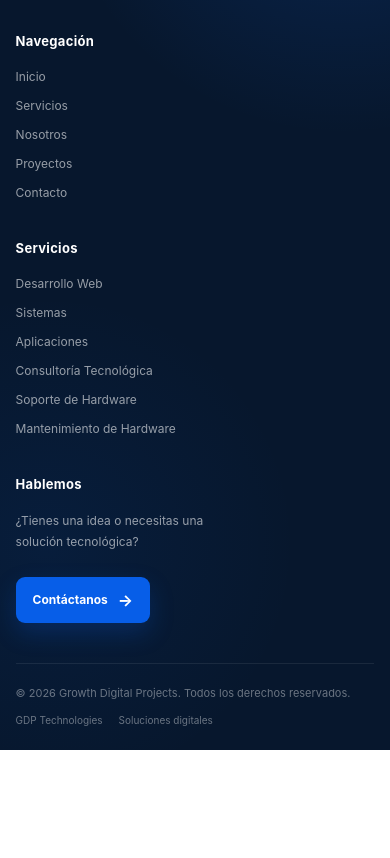
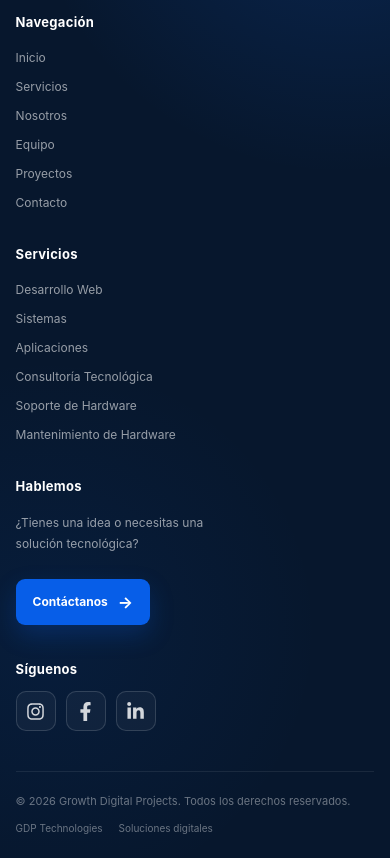
Before and after one commit to dylanpc25/GDP-Technologies, a React (Vite) app: page /contacto in a window 390 px wide. Shown: the part 4680-5538 px from the top of the page. Before the commit the page ends 5430 px from the top, so only its background shows below. Built offline with nearby package versions, Linux system fonts and the light colour scheme.

Commit message:
redes sociales

```diff
--- a/package.json
+++ b/package.json
@@ -12,6 +12,7 @@
   "dependencies": {
     "react": "^19.2.8",
     "react-dom": "^19.2.8",
+    "react-icons": "^5.7.0",
     "react-router-dom": "^7.18.2"
   },
   "devDependencies": {
--- a/src/components/Footer/Footer.module.css
+++ b/src/components/Footer/Footer.module.css
@@ -1,5 +1,5 @@
 /* ==============================
-   FOOTER asdadsa
+   FOOTER
 ================================ */
 
 .footer {
@@ -55,13 +55,8 @@
   max-width: 330px;
 }
 
-/*
-  Tarjeta del logo.
+/* Tarjeta del logo */
 
-  Se aclara el fondo para que la P
-  oscura del logo tenga suficiente
-  contraste.
-*/
 .logoBox {
   position: relative;
 
@@ -108,6 +103,7 @@
 }
 
 /* Glow interior */
+
 .logoBox::before {
   content: "";
 
@@ -131,6 +127,7 @@
 }
 
 /* Logo */
+
 .logo {
   position: relative;
 
@@ -274,6 +271,93 @@
 }
 
 /* ==============================
+   REDES SOCIALES
+================================ */
+
+.socialSection {
+  margin-top: 25px;
+}
+
+.socialSection h3 {
+  margin: 0 0 14px;
+
+  color: #ffffff;
+
+  font-size: 13px;
+  font-weight: 700;
+
+  letter-spacing: 0.3px;
+}
+
+.socialLinks {
+  display: flex;
+  align-items: center;
+
+  gap: 10px;
+}
+
+/*
+  Sobrescribimos .column a para que
+  los botones sociales tengan su
+  propio diseño.
+*/
+
+.column .socialLinks a {
+  width: 40px;
+  height: 40px;
+
+  display: flex;
+  align-items: center;
+  justify-content: center;
+
+  padding: 0;
+
+  border: 1px solid rgba(255, 255, 255, 0.14);
+
+  border-radius: 10px;
+
+  background: rgba(255, 255, 255, 0.04);
+
+  color: rgba(255, 255, 255, 0.82);
+
+  font-size: 18px;
+  line-height: 1;
+
+  text-decoration: none;
+
+  box-shadow: none;
+
+  transition:
+    color 0.2s ease,
+    transform 0.2s ease,
+    background 0.2s ease,
+    border-color 0.2s ease,
+    box-shadow 0.2s ease;
+}
+
+.column .socialLinks a:hover {
+  color: #ffffff;
+
+  background: #075ee8;
+
+  border-color: #1670ff;
+
+  transform: translateY(-3px);
+
+  box-shadow:
+    0 10px 22px rgba(7, 94, 232, 0.28);
+}
+
+/* Tamaño de los SVG de react-icons */
+
+.socialLinks svg {
+  width: 18px;
+  height: 18px;
+
+  display: block;
+}
+
+/* ==============================
    DIVISOR
 ================================ */
 
@@ -346,6 +430,10 @@
   .logo {
     width: 155px;
   }
+
+  .socialSection {
+    margin-top: 22px;
+  }
 }
 
 /* ==============================
@@ -384,6 +472,30 @@
     width: 150px;
   }
 
+  /* Redes */
+
+  .socialSection {
+    margin-top: 25px;
+  }
+
+  .socialLinks {
+    gap: 10px;
+  }
+
+  .column .socialLinks a {
+    width: 42px;
+    height: 42px;
+
+    font-size: 19px;
+  }
+
+  .socialLinks svg {
+    width: 19px;
+    height: 19px;
+  }
+
+  /* Footer inferior */
+
   .divider {
     margin: 40px 0 22px;
   }
@@ -401,3 +513,31 @@
     gap: 10px 16px;
   }
 }
+
+/* ==============================
+   SMALL MOBILE
+================================ */
+
+@media (max-width: 400px) {
+  .footer {
+    padding-top: 42px;
+  }
+
+  .logoBox {
+    width: 165px;
+    height: 128px;
+  }
+
+  .logo {
+    width: 142px;
+  }
+
+  .top {
+    gap: 34px;
+  }
+
+  .column .socialLinks a {
+    width: 40px;
+    height: 40px;
+  }
+}
--- a/src/components/Footer/Footer.tsx
+++ b/src/components/Footer/Footer.tsx
@@ -1,4 +1,10 @@
 import { Link } from "react-router-dom";
+import {
+  FaInstagram,
+  FaFacebookF,
+  FaLinkedinIn,
+} from "react-icons/fa";
+
 import styles from "./Footer.module.css";
 import logo from "../../assets/images/gdp-logo.png";
 
@@ -7,6 +13,7 @@ export const Footer = () => {
     <footer className={styles.footer}>
       <div className={styles.container}>
         <div className={styles.top}>
+          {/* MARCA */}
           <div className={styles.brand}>
             <Link to="/" className={styles.logoBox}>
               <img
@@ -22,16 +29,19 @@ export const Footer = () => {
             </p>
           </div>
 
+          {/* NAVEGACIÓN */}
           <div className={styles.column}>
             <h3>Navegación</h3>
 
             <Link to="/">Inicio</Link>
             <Link to="/servicios">Servicios</Link>
             <Link to="/nosotros">Nosotros</Link>
+            <Link to="/equipo">Equipo</Link>
             <Link to="/proyectos">Proyectos</Link>
             <Link to="/contacto">Contacto</Link>
           </div>
 
+          {/* SERVICIOS */}
           <div className={styles.column}>
             <h3>Servicios</h3>
 
@@ -43,6 +53,7 @@ export const Footer = () => {
             <Link to="/servicios">Mantenimiento de Hardware</Link>
           </div>
 
+          {/* CONTACTO */}
           <div className={styles.column}>
             <h3>Hablemos</h3>
 
@@ -54,6 +65,40 @@ export const Footer = () => {
               Contáctanos
               <span>→</span>
             </Link>
+
+            {/* REDES SOCIALES */}
+            <div className={styles.socialSection}>
+              <h3>Síguenos</h3>
+
+              <div className={styles.socialLinks}>
+                <a
+                  href="https://www.instagram.com/gdp_technologiescr?igsi=MXJ5NHJlenVmanJqbw=="
+                  target="_blank"
+                  rel="noopener noreferrer"
+                  aria-label="Instagram de Growth Digital Projects"
+                >
+                  <FaInstagram />
+                </a>
+
+                <a
+                  href="https://www.facebook.com/profile.php?id=61593470234034"
+                  target="_blank"
+                  rel="noopener noreferrer"
+                  aria-label="Facebook de Growth Digital Projects"
+                >
+                  <FaFacebookF />
+                </a>
+
+                <a
+                  href="https://www.linkedin.com/company/growth-digital-projects-gdp/?viewAsMember=true"
+                  target="_blank"
+                  rel="noopener noreferrer"
+                  aria-label="LinkedIn de Growth Digital Projects"
+                >
+                  <FaLinkedinIn />
+                </a>
+              </div>
+            </div>
           </div>
         </div>
 
```
Also changed, not shown: 1 other file (tests, documents, lock files or other folders).
